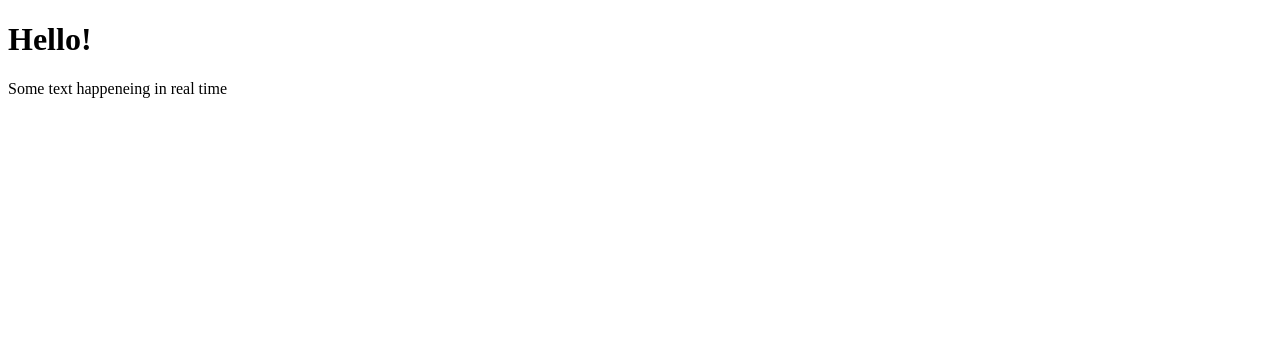
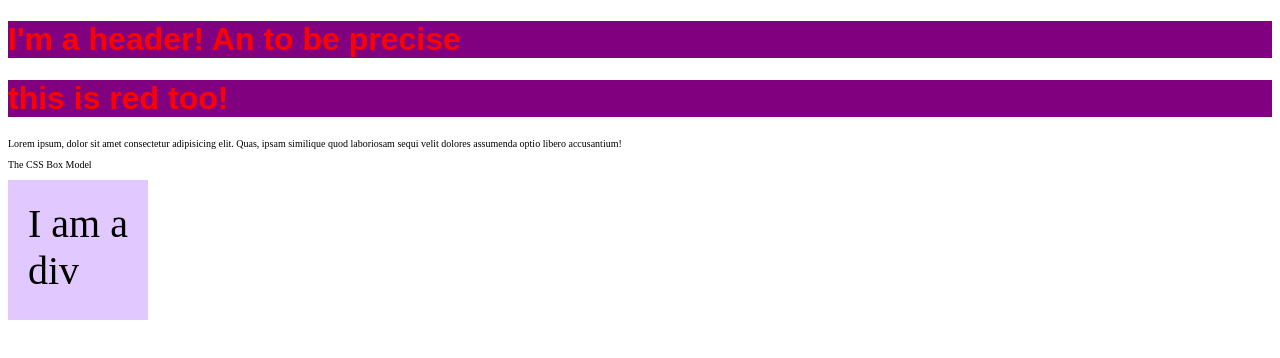
Before and after one commit to Courtneymathews/webdev1, a plain HTML site: page css_intro/index.html in a window 1280 px wide. Drawn offline with Linux system fonts and the light colour scheme.

Commit message:
Add bs because I suck
Add bs because I suck

```diff
--- a/css_intro/index.html
+++ b/css_intro/index.html
@@ -3,10 +3,15 @@
 <head>
     <meta charset="UTF-8">
     <meta name="viewport" content="width=device-width, initial-scale=1.0">
+
+    <link rel="stylesheet" href="style.css">
     <title>Document</title>
 </head>
 <body>
-    <h1>Hello!</h1>
-    <p>Some text happeneing in real time</p>
+ <h1>I'm a header! An to be precise</h1>
+ <h1>this is red too!</h1>
+<p>Lorem ipsum, dolor sit amet consectetur adipisicing elit. Quas, ipsam similique quod laboriosam sequi velit dolores assumenda optio libero accusantium!</p>
+<p>The CSS Box Model</p>
+<div>I am a div</div>
 </body>
 </html>
--- /dev/null
+++ b/css_intro/style.css
@@ -0,0 +1,19 @@
+h1 {
+    color: rgb(255, 0, 0);
+    font-family: Arial;
+    background: purple;
+}
+
+p {
+font-size: 10px
+
+}
+
+div {
+    font-size: 40px;
+    background: rgb(225,200,255);
+width: 100px;
+height: 100px;
+padding: 20px;
+border: 10px solid color blue;
+}
```
